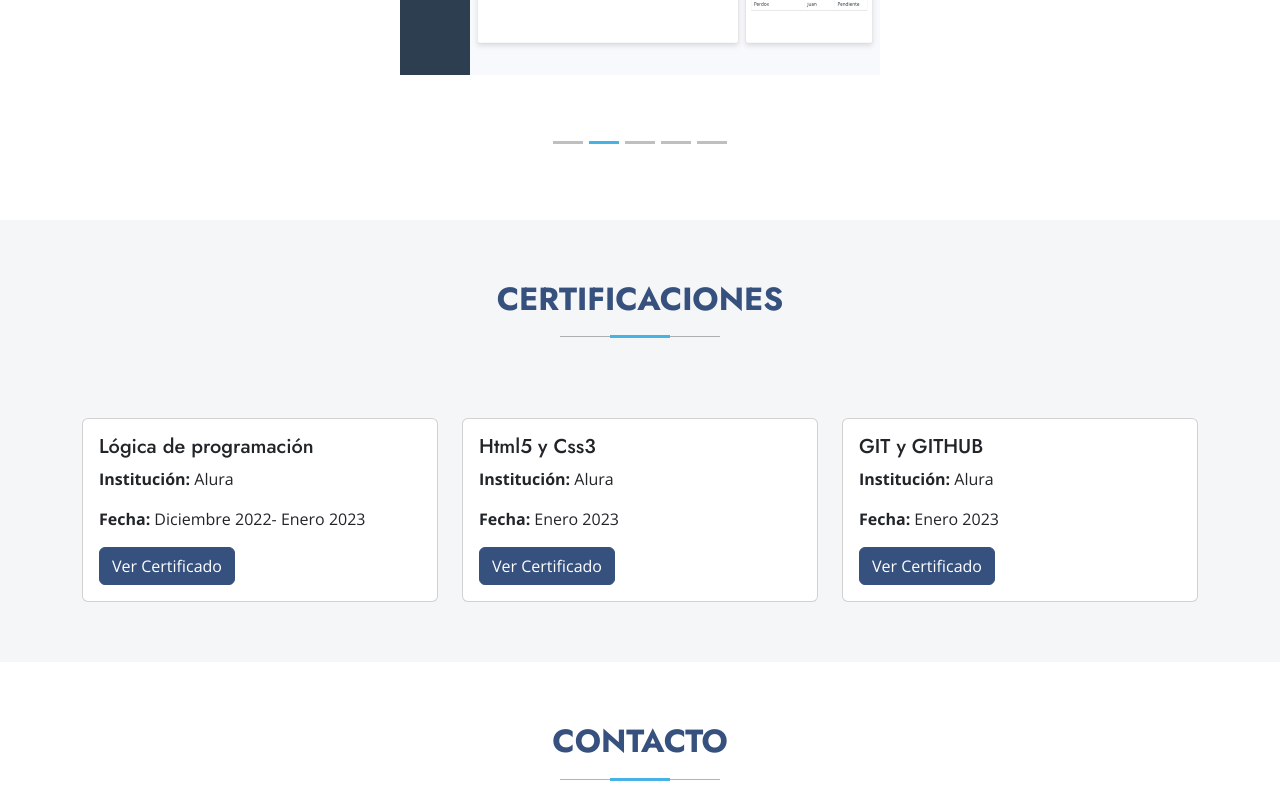
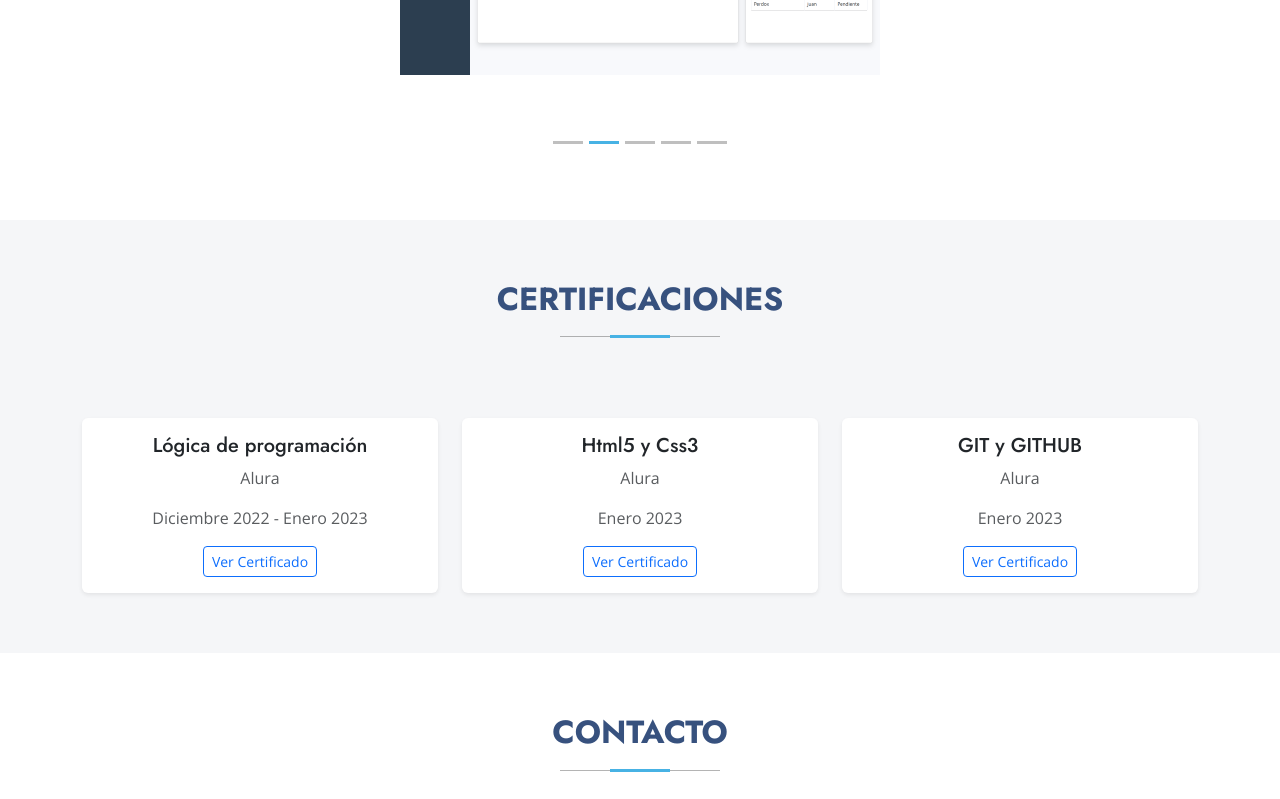
Before and after one commit to AngelDeus18/portafolio2.github.io, a plain HTML site: page index.html in a window 1280 px wide. Shown: the part 1865-2664 px from the top of the page. Drawn offline with nearby package versions, Linux system fonts and the light colour scheme.

Commit message:
Ultimos cambios

```diff
--- a/index.html
+++ b/index.html
@@ -25,7 +25,7 @@
 </head>
 
 <body class="index-page">
-<!-- Header -->
+  <!-- Header -->
   <header id="header" class="header d-flex align-items-center fixed-top">
     <div class="container-fluid container-xl position-relative d-flex align-items-center">
 
@@ -44,9 +44,9 @@
       </nav>
     </div>
   </header>
-<!-- Inicio -->
+  <!-- Inicio -->
   <main class="main">
-    <section id="inicio" class="inicio section dark-background" >
+    <section id="inicio" class="inicio section dark-background">
       <div class="container d-flex align-items-center flex-wrap">
         <!-- Imagen a la izquierda -->
         <div class="image-container flex-item" data-aos="fade-right" data-aos-delay="200">
@@ -64,7 +64,7 @@
         </div>
       </div>
     </section>
-<!-- Habilidades -->
+    <!-- Habilidades -->
     <section id="habilidades" class="habilidades section light-background">
       <div class="container section-title" data-aos="fade-up">
         <h2>Habilidades</h2>
@@ -116,7 +116,7 @@
         </div>
       </div>
     </section>
-<!-- Proyectos -->
+    <!-- Proyectos -->
     <section id="proyectos" class="proyectos section">
       <div class="container section-title" data-aos="fade-up" data-aos-delay="100">
         <h2>Proyectos</h2>
@@ -128,8 +128,10 @@
             <div class="carousel-indicators">
               <button type="button" data-bs-target="#proyectosCarousel" data-bs-slide-to="0" class="active"
                 aria-current="true" aria-label="Slide 1"></button>
-              <button type="button" data-bs-target="#proyectosCarousel" data-bs-slide-to="1" aria-label="Slide 2"></button>
-              <button type="button" data-bs-target="#proyectosCarousel" data-bs-slide-to="2" aria-label="Slide 3"></button>
+              <button type="button" data-bs-target="#proyectosCarousel" data-bs-slide-to="1"
+                aria-label="Slide 2"></button>
+              <button type="button" data-bs-target="#proyectosCarousel" data-bs-slide-to="2"
+                aria-label="Slide 3"></button>
             </div>
             <div class="carousel-inner">
               <div class="carousel-item active">
@@ -142,20 +144,23 @@
                 <img src="assets/img/gestion3.PNG" class="d-block w-100 card__img" alt="Proyecto 3">
               </div>
             </div>
-            <button class="carousel-control-prev" type="button" data-bs-target="#proyectosCarousel" data-bs-slide="prev">
+            <button class="carousel-control-prev" type="button" data-bs-target="#proyectosCarousel"
+              data-bs-slide="prev">
               <span class="carousel-control-prev-icon" aria-hidden="true"></span>
               <span class="visually-hidden">Previous</span>
             </button>
-            <button class="carousel-control-next" type="button" data-bs-target="#proyectosCarousel" data-bs-slide="next">
+            <button class="carousel-control-next" type="button" data-bs-target="#proyectosCarousel"
+              data-bs-slide="next">
               <span class="carousel-control-next-icon" aria-hidden="true"></span>
               <span class="visually-hidden">Next</span>
             </button>
           </div>
           <!-- Información que aparecerá en el hover -->
           <div class="card__data">
-            <span class="card__description">Java</span>
+            <span class="card__description">Java </span>
             <h2 class="card__title">Proyecto Parking</h2>
-            <p class="card__text">Este proyecto se realizó con Java y consiste en un software para gestionar un parking.</p>
+            <p class="card__text">Este proyecto se realizó con Java y consiste en un software para gestionar un parking.
+            </p>
             <a href="https://github.com/AngelDeus18/Proyecto-Parking" class="card__button">Ver en GitHub</a>
           </div>
         </div>
@@ -166,9 +171,12 @@
               <div class="carousel-indicators">
                 <button type="button" data-bs-target="#proyectosCarousel2" data-bs-slide-to="0" class="active"
                   aria-current="true" aria-label="Slide 1"></button>
-                <button type="button" data-bs-target="#proyectosCarousel2" data-bs-slide-to="1" aria-label="Slide 2"></button>
-                <button type="button" data-bs-target="#proyectosCarousel2" data-bs-slide-to="2" aria-label="Slide 3"></button>
-                <button type="button" data-bs-target="#proyectosCarousel2" data-bs-slide-to="3" aria-label="Slide 4"></button>
+                <button type="button" data-bs-target="#proyectosCarousel2" data-bs-slide-to="1"
+                  aria-label="Slide 2"></button>
+                <button type="button" data-bs-target="#proyectosCarousel2" data-bs-slide-to="2"
+                  aria-label="Slide 3"></button>
+                <button type="button" data-bs-target="#proyectosCarousel2" data-bs-slide-to="3"
+                  aria-label="Slide 4"></button>
               </div>
               <div class="carousel-item active">
                 <img src="assets/img/u1.PNG" class="d-block w-100 card__img" alt="Proyecto 1">
@@ -183,11 +191,13 @@
                 <img src="assets/img/u4.PNG" class="d-block w-100 card__img" alt="Proyecto 4">
               </div>
             </div>
-            <button class="carousel-control-prev" type="button" data-bs-target="#proyectosCarousel2" data-bs-slide="prev">
+            <button class="carousel-control-prev" type="button" data-bs-target="#proyectosCarousel2"
+              data-bs-slide="prev">
               <span class="carousel-control-prev-icon" aria-hidden="true"></span>
               <span class="visually-hidden">Previous</span>
             </button>
-            <button class="carousel-control-next" type="button" data-bs-target="#proyectosCarousel2" data-bs-slide="next">
+            <button class="carousel-control-next" type="button" data-bs-target="#proyectosCarousel2"
+              data-bs-slide="next">
               <span class="carousel-control-next-icon" aria-hidden="true"></span>
               <span class="visually-hidden">Next</span>
             </button>
@@ -196,7 +206,8 @@
           <div class="card__data">
             <span class="card__description">PHP</span>
             <h2 class="card__title">Gestión de Inventario</h2>
-            <p class="card__text">Este proyecto se realizó usando PHP y es para gestionar préstamos de material en la universidad (vista administrador).</p>
+            <p class="card__text">Este proyecto se realizó usando PHP y es para gestionar préstamos de material en la
+              universidad (vista administrador).</p>
             <a href="https://github.com/AngelDeus18/Proyecto-inventario" class="card__button">Ver en GitHub</a>
           </div>
         </div>
@@ -207,10 +218,14 @@
               <div class="carousel-indicators">
                 <button type="button" data-bs-target="#proyectosCarousel3" data-bs-slide-to="0" class="active"
                   aria-current="true" aria-label="Slide 1"></button>
-                <button type="button" data-bs-target="#proyectosCarousel3" data-bs-slide-to="1" aria-label="Slide 2"></button>
-                <button type="button" data-bs-target="#proyectosCarousel3" data-bs-slide-to="2" aria-label="Slide 3"></button>
-                <button type="button" data-bs-target="#proyectosCarousel3" data-bs-slide-to="3" aria-label="Slide 4"></button>
-                <button type="button" data-bs-target="#proyectosCarousel3" data-bs-slide-to="4" aria-label="Slide 5"></button>
+                <button type="button" data-bs-target="#proyectosCarousel3" data-bs-slide-to="1"
+                  aria-label="Slide 2"></button>
+                <button type="button" data-bs-target="#proyectosCarousel3" data-bs-slide-to="2"
+                  aria-label="Slide 3"></button>
+                <button type="button" data-bs-target="#proyectosCarousel3" data-bs-slide-to="3"
+                  aria-label="Slide 4"></button>
+                <button type="button" data-bs-target="#proyectosCarousel3" data-bs-slide-to="4"
+                  aria-label="Slide 5"></button>
               </div>
               <div class="carousel-item active">
                 <img src="assets/img/i1.PNG" class="d-block w-100 card__img" alt="Proyecto 1">
@@ -228,11 +243,13 @@
                 <img src="assets/img/i5.PNG" class="d-block w-100 card__img" alt="Proyecto 5">
               </div>
             </div>
-            <button class="carousel-control-prev" type="button" data-bs-target="#proyectosCarousel3" data-bs-slide="prev">
+            <button class="carousel-control-prev" type="button" data-bs-target="#proyectosCarousel3"
+              data-bs-slide="prev">
               <span class="carousel-control-prev-icon" aria-hidden="true"></span>
               <span class="visually-hidden">Previous</span>
             </button>
-            <button class="carousel-control-next" type="button" data-bs-target="#proyectosCarousel3" data-bs-slide="next">
+            <button class="carousel-control-next" type="button" data-bs-target="#proyectosCarousel3"
+              data-bs-slide="next">
               <span class="carousel-control-next-icon" aria-hidden="true"></span>
               <span class="visually-hidden">Next</span>
             </button>
@@ -241,7 +258,8 @@
           <div class="card__data">
             <span class="card__description">Laravel</span>
             <h2 class="card__title">Proyecto CRM</h2>
-            <p class="card__text">Este proyecto se realizó con Laravel y es un CRM de un banco (vista administrador).</p>
+            <p class="card__text">Este proyecto se realizó con Laravel y es un CRM de un banco (vista administrador).
+            </p>
             <a href="https://github.com/Dant31997/login-moderno" class="card__button">Ver en GitHub</a>
           </div>
         </div>
@@ -252,42 +270,48 @@
       <div class="container section-title" data-aos="fade-up">
         <h2>Certificaciones</h2>
       </div>
+
       <div class="container">
         <div class="row gy-4 d-flex justify-content-center">
           <!-- Certificación 1 -->
           <div class="col-lg-4 col-md-6" data-aos="fade-up" data-aos-delay="100">
-            <div class="card h-100">
-              <div class="card-body">
-                <h5 class="card-title">Lógica de programación</h5>
-                <p class="card-text"><strong>Institución:</strong> Alura</p>
-                <p class="card-text"><strong>Fecha:</strong> Diciembre 2022- Enero 2023</p>
-                <button type="button" class="btn btn-primary" data-bs-toggle="modal" data-bs-target="#certificacion1">
+            <div class="card h-100 border-0 shadow-sm">
+              <div class="card-body text-center">
+                <h5 class="card-title font-weight-bold text-dark">Lógica de programación</h5>
+                <p class="card-text text-muted">Alura</p>
+                <p class="card-text text-muted">Diciembre 2022 - Enero 2023</p>
+                <button type="button" class="btn btn-outline-primary btn-sm" data-bs-toggle="modal"
+                  data-bs-target="#certificacion1">
                   Ver Certificado
                 </button>
               </div>
             </div>
           </div>
+
           <!-- Certificación 2 -->
-          <div class="col-lg-4 col-md-6" data-aos="fade-up" data-aos-delay="300">
-            <div class="card h-100">
-              <div class="card-body">
-                <h5 class="card-title">Html5 y Css3</h5>
-                <p class="card-text"><strong>Institución:</strong> Alura</p>
-                <p class="card-text"><strong>Fecha:</strong> Enero 2023</p>
-                <button type="button" class="btn btn-primary" data-bs-toggle="modal" data-bs-target="#certifacion4">
+          <div class="col-lg-4 col-md-6" data-aos="fade-up" data-aos-delay="200">
+            <div class="card h-100 border-0 shadow-sm">
+              <div class="card-body text-center">
+                <h5 class="card-title font-weight-bold text-dark">Html5 y Css3</h5>
+                <p class="card-text text-muted">Alura</p>
+                <p class="card-text text-muted">Enero 2023</p>
+                <button type="button" class="btn btn-outline-primary btn-sm " data-bs-toggle="modal"
+                  data-bs-target="#certifacion4">
                   Ver Certificado
                 </button>
               </div>
             </div>
           </div>
+
           <!-- Certificación 3 -->
           <div class="col-lg-4 col-md-6" data-aos="fade-up" data-aos-delay="300">
-            <div class="card h-100">
-              <div class="card-body">
-                <h5 class="card-title">GIT y GITHUB</h5>
-                <p class="card-text"><strong>Institución:</strong> Alura</p>
-                <p class="card-text"><strong>Fecha:</strong> Enero 2023</p>
-                <button type="button" class="btn btn-primary" data-bs-toggle="modal" data-bs-target="#certificacion8">
+            <div class="card h-100 border-0 shadow-sm">
+              <div class="card-body text-center">
+                <h5 class="card-title font-weight-bold text-dark">GIT y GITHUB</h5>
+                <p class="card-text text-muted">Alura</p>
+                <p class="card-text text-muted">Enero 2023</p>
+                <button type="button" class="btn btn-outline-primary btn-sm" data-bs-toggle="modal"
+                  data-bs-target="#certificacion8">
                   Ver Certificado
                 </button>
               </div>
@@ -337,8 +361,8 @@
               </button>
             </div>
           </div>
-          <div class="modal-footer">
-            <button type="button" class="btn btn-secondary" data-bs-dismiss="modal">Cerrar</button>
+          <div class="modal-footer border-0">
+            <button type="button" class="btn btn-outline-danger btn-sm" data-bs-dismiss="modal">Cerrar</button>
           </div>
         </div>
       </div>
@@ -389,7 +413,7 @@
             </div>
           </div>
           <div class="modal-footer">
-            <button type="button" class="btn btn-secondary" data-bs-dismiss="modal">Cerrar</button>
+            <button type="button" class="btn btn-outline-danger btn-sm" data-bs-dismiss="modal">Cerrar</button>
           </div>
         </div>
       </div>
@@ -406,7 +430,7 @@
             <img src="assets/img/cert8.jpg" class="img-fluid" alt="Certificación 8">
           </div>
           <div class="modal-footer">
-            <button type="button" class="btn btn-secondary" data-bs-dismiss="modal">Cerrar</button>
+            <button type="button" class="btn btn-outline-danger btn-sm" data-bs-dismiss="modal">Cerrar</button>
           </div>
         </div>
       </div>
@@ -440,7 +464,7 @@
         </div>
       </div>
       <div class="container copyright text-center mt-4" data-aos="fade-up" data-aos-delay="800">
-        <p >&copy; 2025 <strong><span>Portafolio</span></strong>. All Rights Reserved</p>
+        <p>&copy; 2025 <strong><span>Portafolio</span></strong>. All Rights Reserved</p>
       </div>
     </footer>
     <a href="#" id="scroll-top" class="scroll-top d-flex align-items-center justify-content-center"><i
```
Also changed, not shown: assets/css/main.css (+8 -0 lines).
